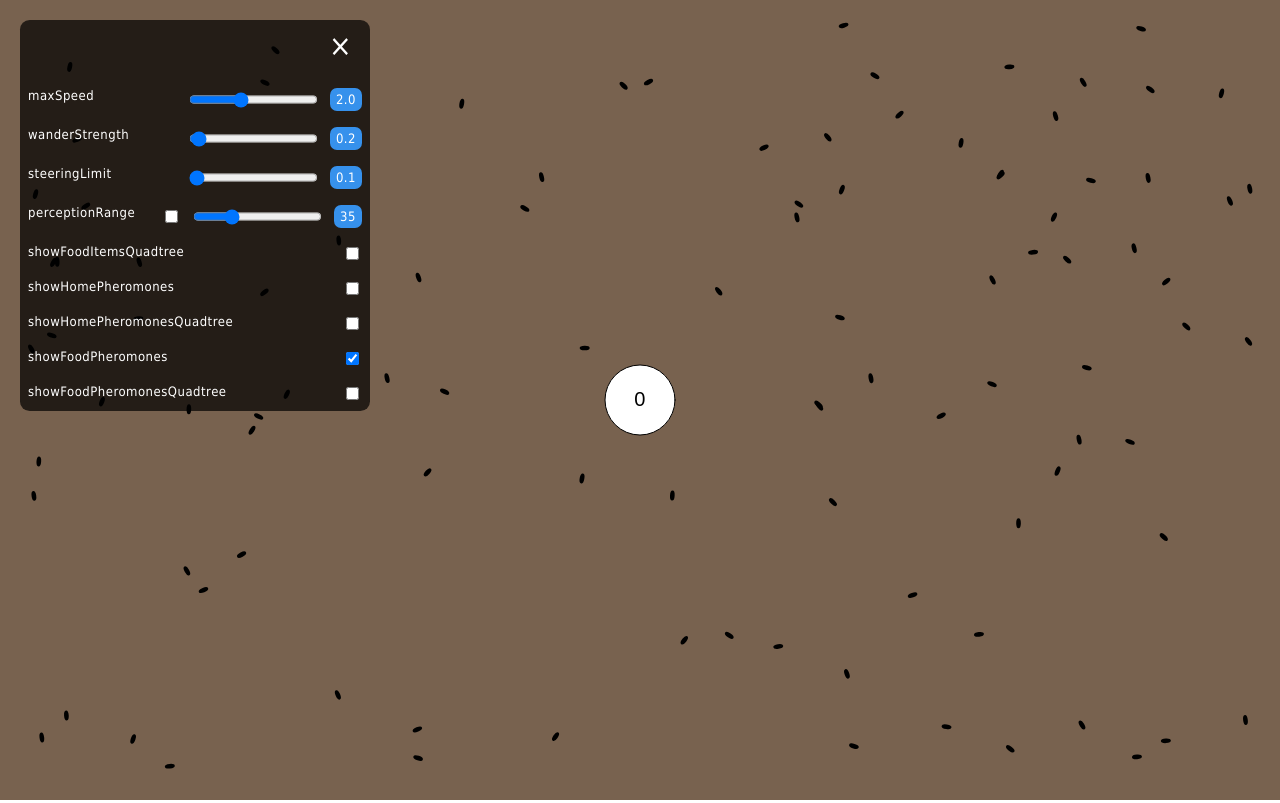
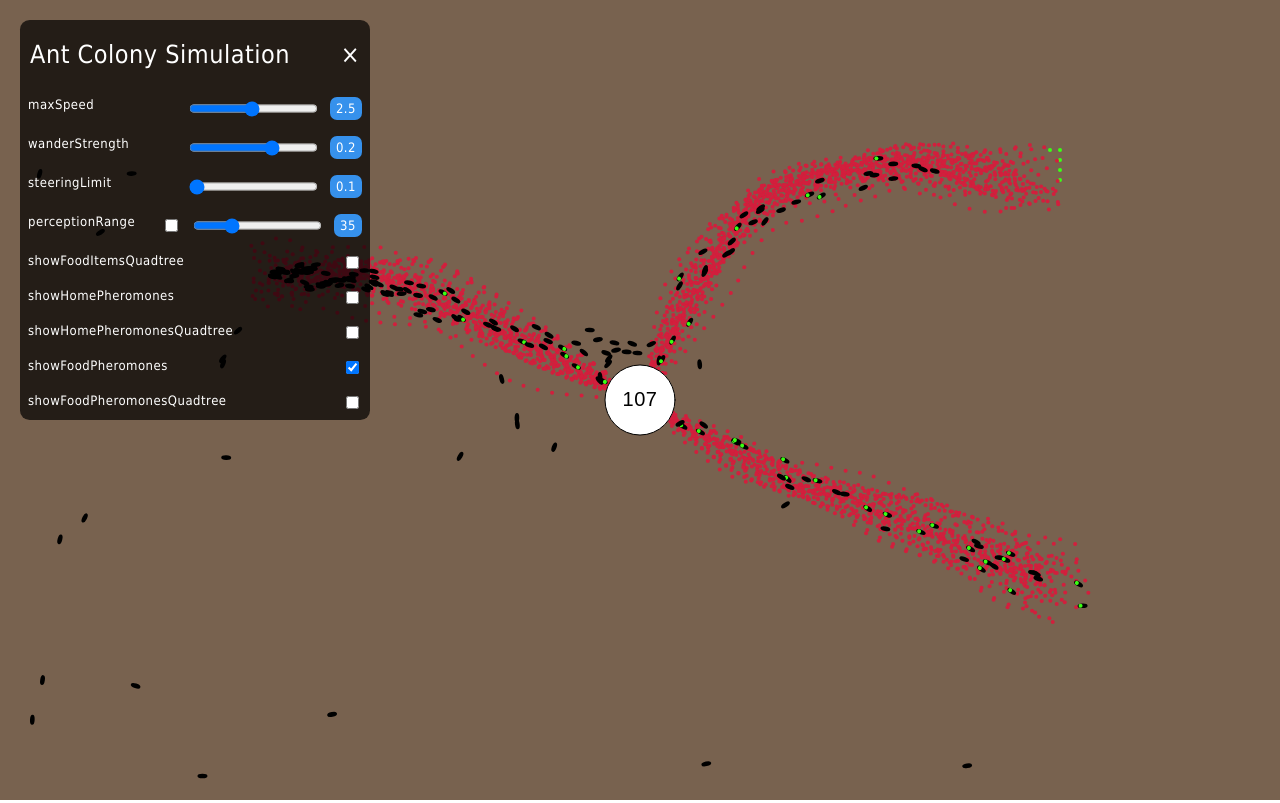
Before and after one commit to hasnainroopawalla/ant-colony-simulation, a React app: page / in a window 1280 px wide. Both pictures are taken after a click on the link 27 px from the left and 27 px from the top of the page. Built offline with nearby package versions, Linux system fonts and the light colour scheme.

Commit message:
Better components

```diff
--- a/src/aco/config.ts
+++ b/src/aco/config.ts
@@ -15,7 +15,7 @@ export const config = {
   colonyStrokeWeight: 1,
   colonyTextSize: 20,
   antWanderStrength: 0.2,
-  antMaxSpeed: 2,
+  antMaxSpeed: 2.5,
   antSteeringLimit: 0.1,
   antSize: 4,
   antColor: "#000000",
@@ -32,7 +32,7 @@ export const config = {
   pheromoneSize: 4,
   pheromoneStrokeWeight: 0,
   pheromoneDistanceBetween: 200,
-  pheromoneEvaporationRate: 0.1,
+  pheromoneEvaporationRate: 0.3,
   showHomePheromones: false,
   homePheromoneColorRGB: [26, 166, 236],
   showFoodPheromones: true,
--- a/src/aco/sketch.ts
+++ b/src/aco/sketch.ts
@@ -4,8 +4,8 @@ import { IConfig } from "./sketch.interface";
 
 let world: World;
 let canvasInteractionEnabled = true;
-const numAnts: number = 100;
-const foodClusterSize: number = 10;
+const numAnts: number = 200;
+const foodClusterSize: number = 7;
 
 export const updateAcoConfig = <T extends keyof IConfig>(
   param: T,
@@ -18,10 +18,14 @@ export const setCanvasInteraction = (interactionEnabled: boolean) =>
 export const sketch = (p: p5) => {
   p.setup = () => {
     p.createCanvas(p.windowWidth, p.windowHeight);
+    p.frameRate(config.frameRate);
     world = new World(p);
     for (let i = 0; i < numAnts; i++) {
       world.createAnt();
     }
+    world.createFoodCluster(250, 250, foodClusterSize);
+    world.createFoodCluster(1000, 150, foodClusterSize);
+    world.createFoodCluster(1020, 550, foodClusterSize);
   };
 
   p.draw = () => {
@@ -32,6 +36,6 @@ export const sketch = (p: p5) => {
     if (!canvasInteractionEnabled) {
       return;
     }
-    world.createFoodCluster(foodClusterSize);
+    world.createFoodCluster(p.mouseX, p.mouseY, foodClusterSize);
   };
 };
--- a/src/aco/world.ts
+++ b/src/aco/world.ts
@@ -71,8 +71,11 @@ export class World {
     this.ants.push(new Ant(this.p, this.colonies[0], this));
   }
 
-  public createFoodCluster(clusterSize: number = 5) {
-    const [spawnX, spawnY] = [this.p.mouseX, this.p.mouseY];
+  public createFoodCluster(
+    spawnX: number,
+    spawnY: number,
+    clusterSize: number = 5
+  ) {
     for (let i = 0; i < clusterSize; i++) {
       for (let j = 0; j < clusterSize; j++) {
         const foodItem = new FoodItem(
@@ -93,7 +96,6 @@ export class World {
     pheromoneQuadtree.insert(pheromone);
   }
 
-  // TODO: this method should limit the perception to only in FRONT of the ant
   public getFoodItemInAntPerceptionRange(
     antPosition: Vector,
     antPerceptionRange: number
--- a/src/components/app.tsx
+++ b/src/components/app.tsx
@@ -1,4 +1,3 @@
-// TODO: Remove React import
 import React from "react";
 import { ControlPanel } from "./control-panel";
 import { Sketch } from "./sketch-renderer";
@@ -12,6 +11,7 @@ export const App = () => {
         updateAcoConfig={updateAcoConfig}
       />
       <Sketch />
+      {/* Add footer for GitHub source */}
     </>
   );
 };
--- a/src/components/control-panel/content.tsx
+++ b/src/components/control-panel/content.tsx
@@ -18,17 +18,16 @@ const styles = {
     borderRadius: "0.6rem",
     backgroundColor: "rgba(0, 0, 0, 0.7)",
     overflow: "auto",
-    paddingTop: "60px",
+  },
+  controlPanelHeader: {
+    padding: "20px 10px",
+    display: "flex",
+    flexDirection: "row",
+    justifyContent: "space-between",
+    fontSize: "25px",
+    color: "#fff",
   },
   closeButton: {
-    padding: "8px",
-    textDecoration: "none",
-    display: "block",
-    color: "#fff",
-    position: "absolute",
-    top: "0",
-    right: "10px",
-    fontSize: "30px",
     cursor: "pointer",
   },
 } as const;
@@ -38,6 +37,11 @@ export const ControlPanelContent = (props: IControlPanelContentProps) => {
 
   return (
     <div className="control-panel-content" style={styles.controlPanelContent}>
+      <div className="control-panel-header" style={styles.controlPanelHeader}>
+        <div>
+          <span>Ant Colony Simulation</span>
+        </div>
+        <div>
           <a
             className="close-button"
             data-testid="control-panel-close-button"
@@ -46,7 +50,9 @@ export const ControlPanelContent = (props: IControlPanelContentProps) => {
           >
             &times;
           </a>
-      {/* TODO: Pass list of SettingItem as a prop */}
+        </div>
+      </div>
+      <div className="control-panel-items">
         <SettingItem
           title={"maxSpeed"}
           slider={
@@ -65,9 +71,9 @@ export const ControlPanelContent = (props: IControlPanelContentProps) => {
           slider={
             <Slider
               configParam={"antWanderStrength"}
-            min={0.1}
-            max={5}
-            step={0.1}
+              min={0}
+              max={0.3}
+              step={0.01}
               defaultValue={config.antWanderStrength}
               updateAcoConfig={updateAcoConfig}
             />
@@ -157,5 +163,6 @@ export const ControlPanelContent = (props: IControlPanelContentProps) => {
           }
         />
       </div>
+    </div>
   );
 };
--- a/src/components/control-panel/slider.tsx
+++ b/src/components/control-panel/slider.tsx
@@ -40,8 +40,6 @@ export const Slider = (props: ISliderProps) => {
     <>
       <input
         type="range"
-        // TODO: define id and data-testid once as a const
-        id={`${configParam}Slider`}
         data-testid={`${configParam}Slider`}
         min={min}
         max={max}
--- a/src/components/control-panel/toggle.tsx
+++ b/src/components/control-panel/toggle.tsx
@@ -9,7 +9,6 @@ const styles = {
     color: "#fff",
     position: "absolute",
     margin: "20px 0 0 20px",
-    /* TODO: transitions */
     cursor: "pointer",
   },
 } as const;
--- a/src/styles/style.css
+++ /dev/null
@@ -1,71 +0,0 @@
-body {
-  margin: 0px;
-  font-family: Tahoma;
-  font-size: 13px;
-  letter-spacing: 0.5px;
-}
-
-.control-panel-toggle-button-container {
-  display: flex;
-  justify-content: left;
-}
-
-.control-panel-toggle-button {
-  color: #fff;
-  position: absolute;
-  margin-top: 20px;
-  margin-left: 20px;
-  /* TODO: transitions */
-  transition: 2.1s;
-  cursor: pointer;
-}
-
-.control-panel-content {
-  width: 350px;
-  max-height: 60%;
-  position: absolute;
-  margin-top: 20px;
-  margin-left: 20px;
-  border-radius: 0.6rem;
-  background-color: rgba(0, 0, 0, 0.7);
-  overflow: auto;
-  padding-top: 60px;
-  transition: 0.2s;
-}
-
-.control-panel-content .close-button {
-  padding: 8px;
-  text-decoration: none;
-  display: block;
-  color: #fff;
-  position: absolute;
-  top: 0;
-  right: 10px;
-  font-size: 30px;
-  cursor: pointer;
-}
-
-.control-panel-content .slider-container {
-  display: flex;
-  flex-direction: row;
-  justify-content: space-between;
-  padding: 8px;
-}
-
-.control-panel-content .slider-title {
-  color: #fff;
-}
-
-.control-panel-content .slider-output {
-  color: #fff;
-  background-color: #3691ec;
-  border-radius: 7px;
-  align-items: center;
-  padding: 4px 6px 4px 6px;
-}
-
-.control-panel-content .slider-component {
-  display: flex;
-  flex-direction: row;
-  gap: 10px;
-}
```
Also changed, not shown: 1 other file (tests, documents, lock files or other folders). Lines whose indentation alone changed are shown as unchanged.
